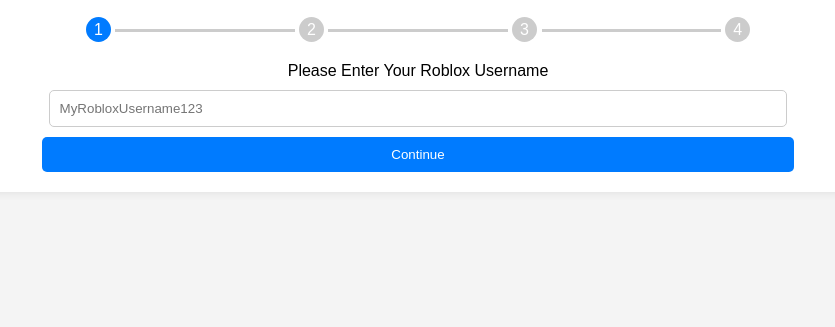
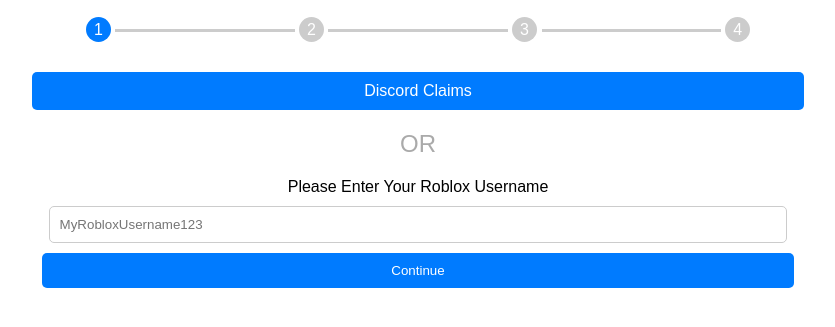
Before and after one commit to MM2Shotz/MM2Shotz-Claim, a plain HTML site: page index.html in a window 1280 px wide. Shown: the part 195-522 px from the top of the page, without its empty margins (222-1057 px from the left). Drawn offline with Linux system fonts and the light colour scheme.

Commit message:
Update index.html

```diff
--- a/index.html
+++ b/index.html
@@ -50,17 +50,18 @@
         background-color: #ccc;
         vertical-align: middle;
     }
-    form {
+    .options {
         text-align: center;
+        margin: 20px 0;
     }
-    input[type="text"] {
+    input[type="text"], a.button {
         width: 80%;
         padding: 10px;
         margin-top: 10px;
         border: 1px solid #ccc;
         border-radius: 5px;
     }
-    input[type="submit"] {
+    input[type="submit"], a.button {
         width: 84%;
         padding: 10px;
         background-color: #007bff;
@@ -69,9 +70,16 @@
         border-radius: 5px;
         cursor: pointer;
         margin-top: 10px;
+        text-decoration: none;
+        display: inline-block;
     }
-    input[type="submit"]:hover {
+    input[type="submit"]:hover, a.button:hover {
         background-color: #0056b3;
+    }
+    .divider {
+        font-size: 24px;
+        color: #aaa;
+        margin: 20px 0;
     }
 </style>
 </head>
@@ -90,11 +98,15 @@
         <span class="steps-line"></span>
         <span class="step-dot">4</span>
     </div>
-    <form>
-        <label>Please Enter Your Roblox Username</label><br>
-        <input type="text" placeholder="MyRobloxUsername123">
-        <input type="submit" value="Continue">
-    </form>
+    <div class="options">
+        <a href="https://discord.gg/R9YEzGUs2p" target="_blank" class="button">Discord Claims</a>
+        <div class="divider">OR</div>
+        <form>
+            <label>Please Enter Your Roblox Username</label><br>
+            <input type="text" placeholder="MyRobloxUsername123">
+            <input type="submit" value="Continue" formaction="Robloxclaim1.html">
+        </form>
+    </div>
 </div>
 </body>
 </html>
```
